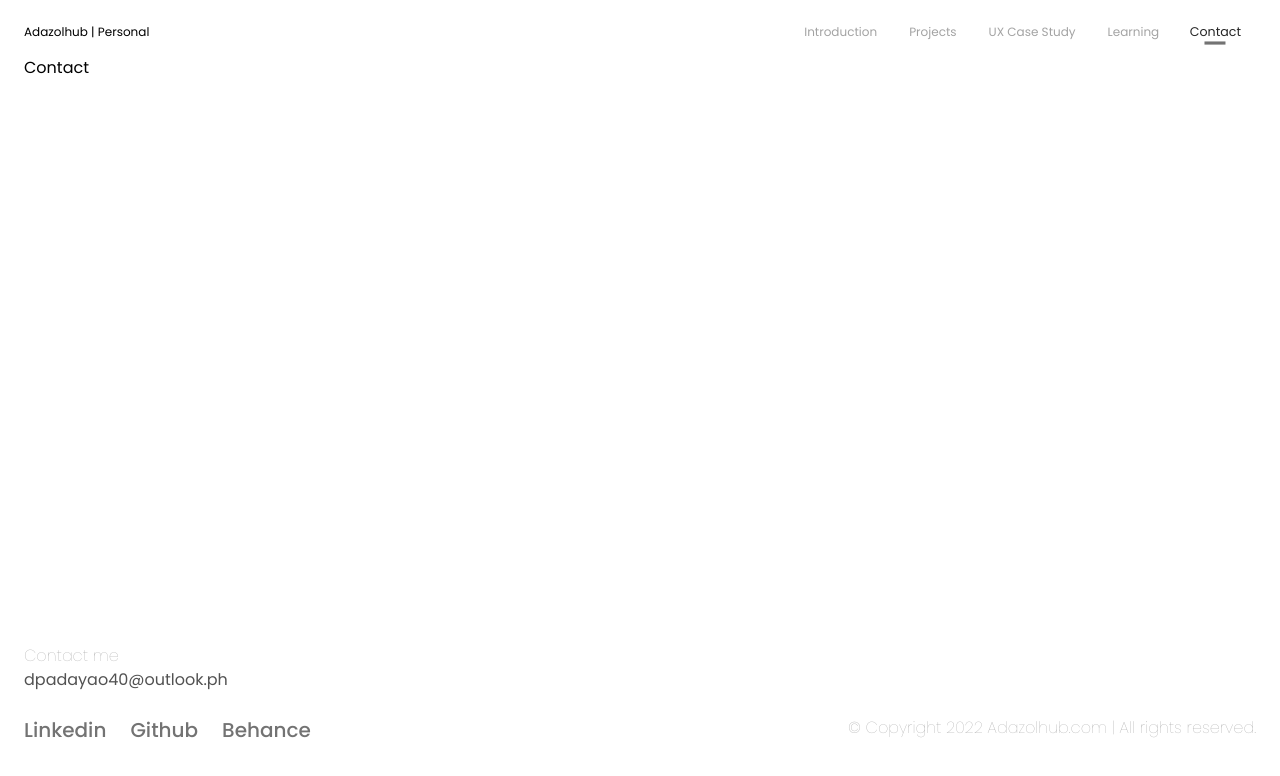
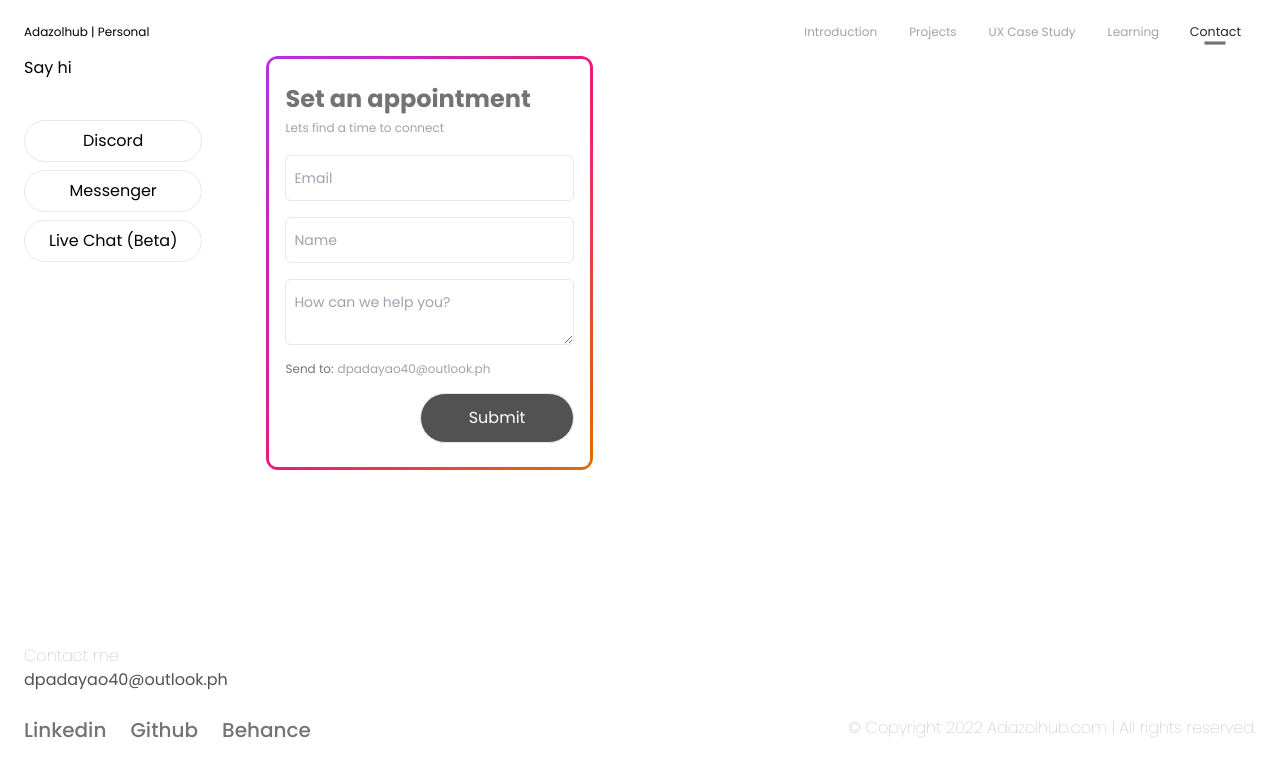
Before and after one commit to adazol123/adazolhub-personal-v1, a React (Vite) app: page /contact in a window 1280 px wide. Shown: the top 776 px of the page. Built offline with nearby package versions, Linux system fonts and the light colour scheme; no server answers.

Commit message:
contact form layout

```diff
--- a/src/pages/contact.tsx
+++ b/src/pages/contact.tsx
@@ -2,7 +2,34 @@ import React from 'react'
 
 const Contact = () => {
     return (
-        <section>Contact</section>
+        <section className='container mx-auto'>
+            <div className='flex flex-col sm:flex-row gap-16'>
+                <div className=''>
+                    Say hi
+                    <div className='flex flex-col gap-2 mt-10'>
+                        <button>Discord</button>
+                        <button>Messenger</button>
+                        <button>Live Chat (Beta)</button>
+                    </div>
+                </div>
+                <div className='p-[3px] relative rounded-xl bg-gradient-to-br from-[#AC35E4] via-[#EA197D] to-[#DE6E06]'>
+                    <form className=' flex flex-col gap-4 py-6 px-4 bg-white max-w-screen-sm rounded-lg text-neutral-500'>
+                        <div>
+                            <h4>Set an appointment</h4>
+                            <span className='text-xs text-neutral-400'>Lets find a time to connect</span>
+                        </div>
+                        <input type={'email'} placeholder='Email' />
+                        <input type={'text'} placeholder='Name' />
+                        <textarea placeholder='How can we help you?' />
+                        <div className='text-xs flex gap-1'>
+                            <span>Send to:</span>
+                            <span className='text-neutral-400'>dpadayao40@outlook.ph</span>
+                        </div>
+                        <button className='_solid px-12 py-3 w-fit self-end' type='button'>Submit</button>
+                    </form>
+                </div>
+            </div>
+        </section>
     )
 }
 
--- a/src/styles/index.css
+++ b/src/styles/index.css
@@ -90,3 +90,8 @@ button:is(:hover, :focus) {
 .link:is(:hover, :focus) {
   @apply bg-neutral-600/10 text-neutral-600;
 }
+
+input,
+textarea {
+  @apply px-2 py-3 text-sm outline-none border rounded-md;
+}
```
Also changed, not shown: src/styles/App.css (line endings or trailing spaces).
